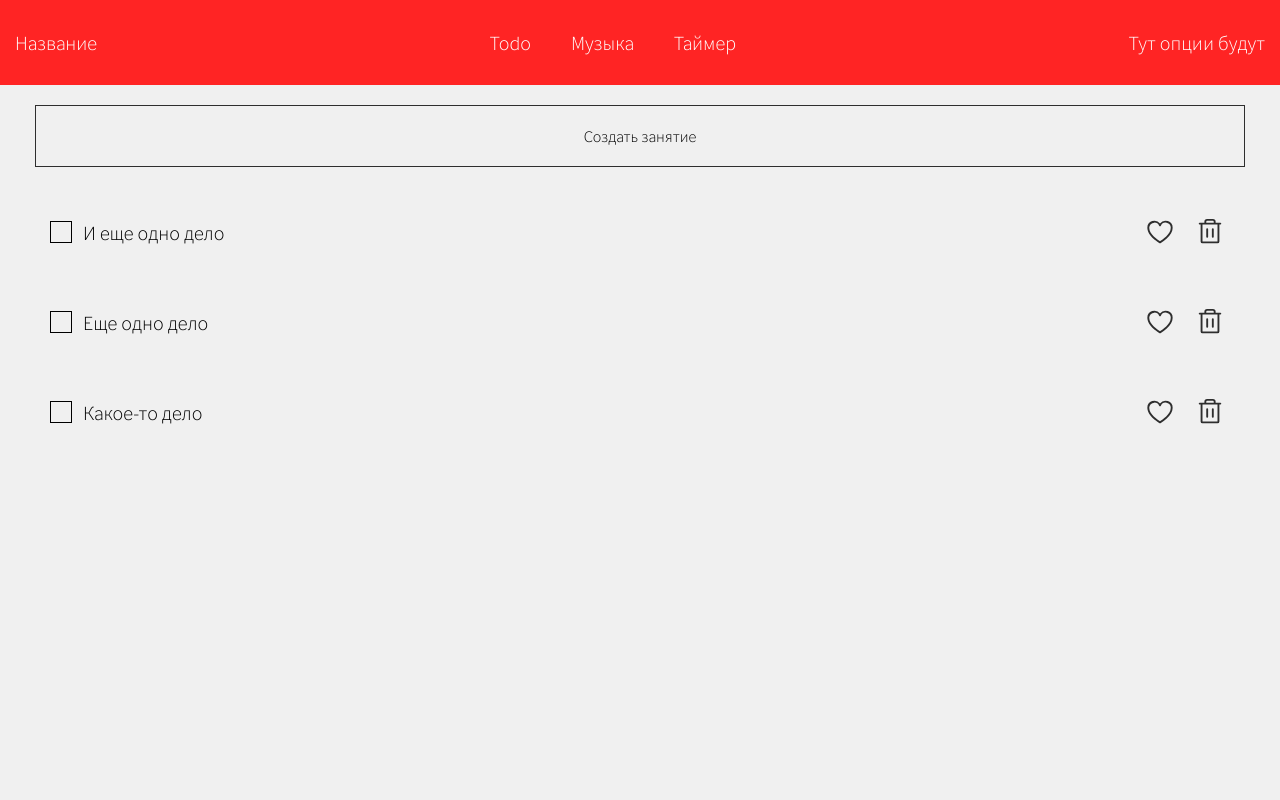
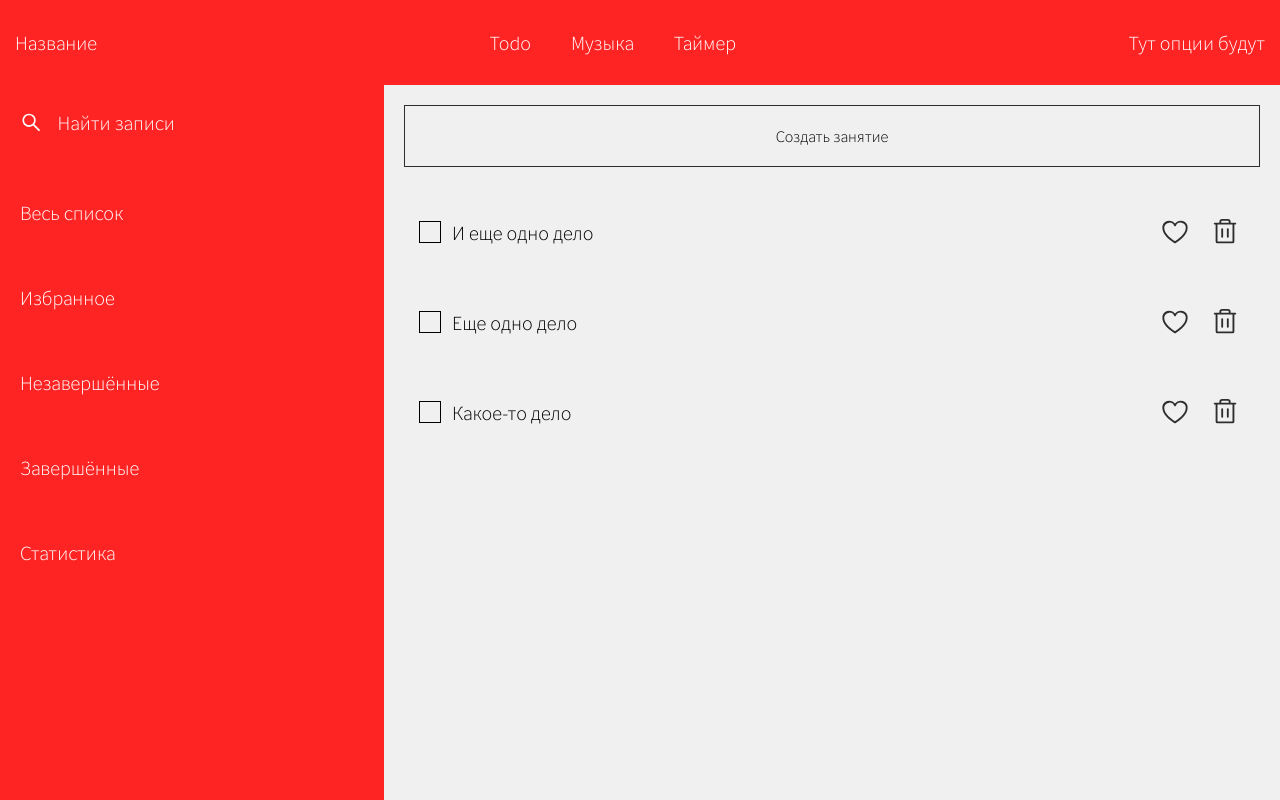
Before and after one commit to MelancholicCode/Stay-Focused, a React (Create React App) app: page / in a window 1280 px wide. Built offline with nearby package versions, Linux system fonts and the light colour scheme.

Commit message:
Разметить и стилизовать сайдбар

```diff
--- a/package.json
+++ b/package.json
@@ -8,6 +8,7 @@
     "@testing-library/user-event": "^13.5.0",
     "react": "^18.2.0",
     "react-dom": "^18.2.0",
+    "react-router-dom": "^6.6.2",
     "react-scripts": "5.0.1",
     "web-vitals": "^2.1.4"
   },
--- a/src/App.js
+++ b/src/App.js
@@ -1,9 +1,11 @@
+import Header from "./components/Header/Header";
 import TodoPage from "./pages/TodoPage";
 
 function App() {
 
   return (
     <div className="App">
+      <Header/>
       <TodoPage/>
     </div>
   );
--- /dev/null
+++ b/src/components/TodoSidebar/TodoSidebar.jsx
@@ -0,0 +1,23 @@
+import React from 'react';
+
+const TodoSidebar = () => {
+  return (
+    <div className="todo-sidebar">
+    <div className="todo-sidebar__search">
+    <svg className="todo-sidebar__search-icon" xmlns="http://www.w3.org/2000/svg" preserveAspectRatio="xMidYMid meet" viewBox="0 0 1024 1024">
+      <path d="M909.6 854.5L649.9 594.8C690.2 542.7 712 479 712 412c0-80.2-31.3-155.4-87.9-212.1c-56.6-56.7-132-87.9-212.1-87.9s-155.5 31.3-212.1 87.9C143.2 256.5 112 331.8 112 412c0 80.1 31.3 155.5 87.9 212.1C256.5 680.8 331.8 712 412 712c67 0 130.6-21.8 182.7-62l259.7 259.6a8.2 8.2 0 0 0 11.6 0l43.6-43.5a8.2 8.2 0 0 0 0-11.6zM570.4 570.4C528 612.7 471.8 636 412 636s-116-23.3-158.4-65.6C211.3 528 188 471.8 188 412s23.3-116.1 65.6-158.4C296 211.3 352.2 188 412 188s116.1 23.2 158.4 65.6S636 352.2 636 412s-23.3 116.1-65.6 158.4z"/>
+    </svg>
+      <input type="text" className="todo-sidebar__search-input" placeholder='Найти записи'/>
+    </div>
+    <ul className="todo-sidebar__list">
+      <li className="todo-sidebar__item">Весь список</li>
+      <li className="todo-sidebar__item">Избранное</li>
+      <li className="todo-sidebar__item">Незавершённые</li>
+      <li className="todo-sidebar__item">Завершённые</li>
+      <li className="todo-sidebar__item">Статистика</li>
+    </ul>
+  </div>
+  );
+};
+
+export default TodoSidebar;
--- a/src/pages/TodoPage.jsx
+++ b/src/pages/TodoPage.jsx
@@ -1,12 +1,13 @@
 import TasksContent from '../components/TasksContent/TasksContent';
 import Header from '../components/Header/Header';
+import TodoSidebar from '../components/TodoSidebar/TodoSidebar';
 
 const TodoPage = () => {
 
   return (
     <div className="TodoPage">
-      <Header/>
       <div className="TodoPage__container">
+        <TodoSidebar/>
         <TasksContent/>
       </div>
     </div>
--- a/src/scss/pages/Todo/TodoPage.scss
+++ b/src/scss/pages/Todo/TodoPage.scss
@@ -3,4 +3,11 @@
 
 .TodoPage {
   padding-top: 85px;
+  height: 100%;
+  &__container {
+    height: 100%;
+    padding-left: 0;
+    padding-right: 0;
+    display: flex;
+  }
 }
--- a/src/scss/pages/Todo/sidebar.scss
+++ b/src/scss/pages/Todo/sidebar.scss
@@ -0,0 +1,53 @@
+.todo-sidebar {
+  width: 30%;
+  color: var(--dark);
+  @media (max-width: 1280px) {
+    background-color: var(--red-color);
+    color: #fff;
+  }
+  &__search {
+    padding: 20px;
+    display: flex;
+    align-items: center;
+    gap: 10px;
+  }
+  &__search-icon {
+    width: 25px;
+    height: 25px;
+    fill: var(--dark);
+    @media (max-width: 1280px) {
+      fill: #fff;
+    }
+  }
+  &__search-input {
+    font-size: 20px;
+    width: 100%;
+    padding: 5px;
+    border: none;
+    background-color: transparent;
+    outline: none;
+    color: var(--dark);
+    &::placeholder {
+      color: var(--dark);
+    }
+    @media (max-width: 1280px) {
+      color: #fff;
+      &::placeholder {
+        color: #fff;
+      }
+    }
+  }
+  &__list {
+    display: flex;
+    flex-direction: column;
+    gap: 20px;
+    font-size: 20px;
+    margin-top: 20px;
+  }
+  &__item {
+    padding: 20px;
+    &:hover {
+      outline: 3px solid var(--light-blue);
+    }
+  }
+}
--- a/src/scss/pages/Todo/tasks.scss
+++ b/src/scss/pages/Todo/tasks.scss
@@ -1,5 +1,6 @@
 .tasks {
   padding: 20px;
+  width: 70%;
   &__form {
     position: relative;
     display: flex;
```
Also changed, not shown: src/img/icons/search.svg (added), 1 other file (tests, documents, lock files or other folders).
